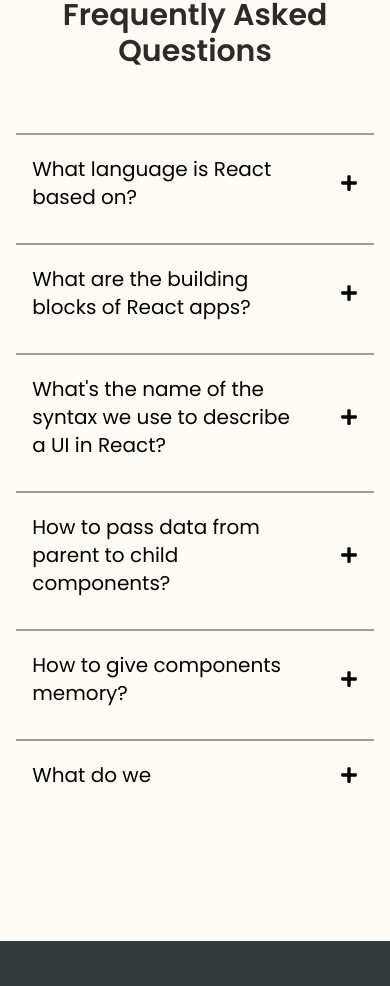
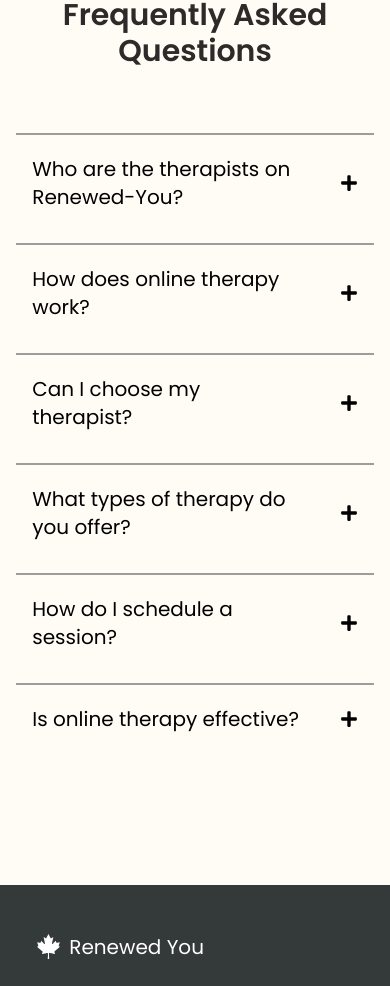
Before and after one commit to abdoullahi42/Renewed-You, a React (Vite) app: page / in a window 390 px wide. Shown: the part 4024-5010 px from the top of the page. Built offline with nearby package versions, Linux system fonts and the light colour scheme.

Commit message:
improve the Navbar and updtated  the FAQ section

```diff
--- a/src/component/Faqs.jsx
+++ b/src/component/Faqs.jsx
@@ -7,35 +7,36 @@
 const questions = [
   {
     id: 3457,
-    question: "What language is React based on?",
-    answer: "JavaScript",
+    question: "Who are the therapists on Renewed-You?",
+    answer: "All therapists on Renewed-You are licensed and qualified professionals specializing in individual, teen, and couples therapy.",
   },
   {
     id: 7336,
-    question: "What are the building blocks of React apps?",
-    answer: "Components",
+    question: "How does online therapy work?",
+    answer: "Online therapy allows you to connect with a licensed therapist through secure video, phone, or chat sessions at your convenience.",
   },
   {
     id: 8832,
-    question: "What's the name of the syntax we use to describe a UI in React?",
-    answer: "JSX",
+    question: "Can I choose my therapist?",
+    answer: "Yes, you can browse through our list of therapists and select the one that best fits your needs and preferences.",
   },
   {
     id: 1297,
-    question: "How to pass data from parent to child components?",
-    answer: "Props",
+    question: "What types of therapy do you offer?",
+    answer: "We offer therapy for individuals, teens, and couples, covering areas such as anxiety, depression, relationships, and personal growth.",
   },
   {
     id: 9103,
-    question: "How to give components memory?",
-    answer: "useState hook",
+    question: "How do I schedule a session?",
+    answer: "You can book a session based on your availability or the therapist’s schedule through our easy-to-use platform.",
   },
   {
     id: 2002,
-    question: "What do we",
-    answer: "Controlled element",
+    question: "Is online therapy effective?",
+    answer: "Yes, studies have shown that online therapy is just as effective as in-person therapy for many mental health concerns.",
   },
 ];
+
 
 function Faqs() {
   // const [selectId, setSelectId] = useState(null);
--- a/src/component/NavBar.jsx
+++ b/src/component/NavBar.jsx
@@ -1,5 +1,6 @@
 import { useState, useEffect } from "react";
-import { FaBars, FaTimes, FaSeedling } from "react-icons/fa";
+import { FaBars,  FaSeedling , } from "react-icons/fa";
+import { FaXmark } from "react-icons/fa6";
 import { Link } from "react-router-dom";
 
 let Links = [
@@ -52,12 +53,12 @@
         <div
           className={`${
             isopen
-              ? "fixed inset-0 bg-white h-[100vh] flex flex-col w-[90vw]  py-24 pt-5"
+              ? "fixed inset-0 bg-white h-[97vh] flex flex-col w-[94vw]  py-24 pt-5"
               : "hidden"
-          }  lg:flex  gap-8 lg:gap-20 lg:py-2     `}
+          }  lg:flex  gap-12 lg:gap-20 lg:py-2     `}
           onClick={() => setIsopen(false)}
         >
-          <ul className="flex flex-col mt-11 lg:flex-row lg:m-0 mx-auto gap-6 text-[18px] font-medium  lg:gap-8 xl:gap-10  items-center">
+          <ul className="flex flex-col mt-11 lg:flex-row lg:m-0 mx-auto gap-6 text-[18px] font-medium  lg:gap-8 xl:gap-10  lg:items-center">
             {Links.map((link) => (
               <Link to={link.link} key={link.name}>
                 <li className="">
@@ -66,14 +67,14 @@
               </Link>
             ))}
           </ul>
-          <div className=" flex flex-col  lg:flex-row mx-auto lg:mx-0 gap-8  w-fit lg:w-full py-1 flex-shrink-0 pr-1 ">
+          <div className=" flex flex-col  lg:flex-row mx-auto lg:mx-0 gap-7  w3/4 lg:w-full py-1 flex-shrink-0 pr-1 text-center lg:text-start">
             <Link to="/login">
-            <button className="border border-[#0C4607] rounded-[28px] p-[10px] py-[5px] ">
+            <button className="border border-[#0C4607] rounded-[28px] p-6 lg:p-2 py-1 lg: flex-1">
               Login
             </button>
             </Link>
             <Link to="/onboarding-theraphy">
-              <button className="bg-[#0C4607] text-white rounded-lg px-2 py-1">
+              <button className="bg-[#0C4607] text-white text-[18px] lg:rounded-lg px-4 py-2 rounded-[28px] ">
                 Become a Therapy
               </button>
             </Link>
@@ -81,11 +82,13 @@
         </div>
         <div onClick={() => setIsopen(!isopen)} className="">
           {isopen ? (
-            <FaTimes
+
+            <FaXmark
               size={32}
               color=""
-              className="lg:hidden absolute top-0 right-[8%]"
+              className="lg:hidden absolute top-8 right-[8%]"
             />
+
           ) : (
             <FaBars size={30} className="lg:hidden" />
           )}
```
